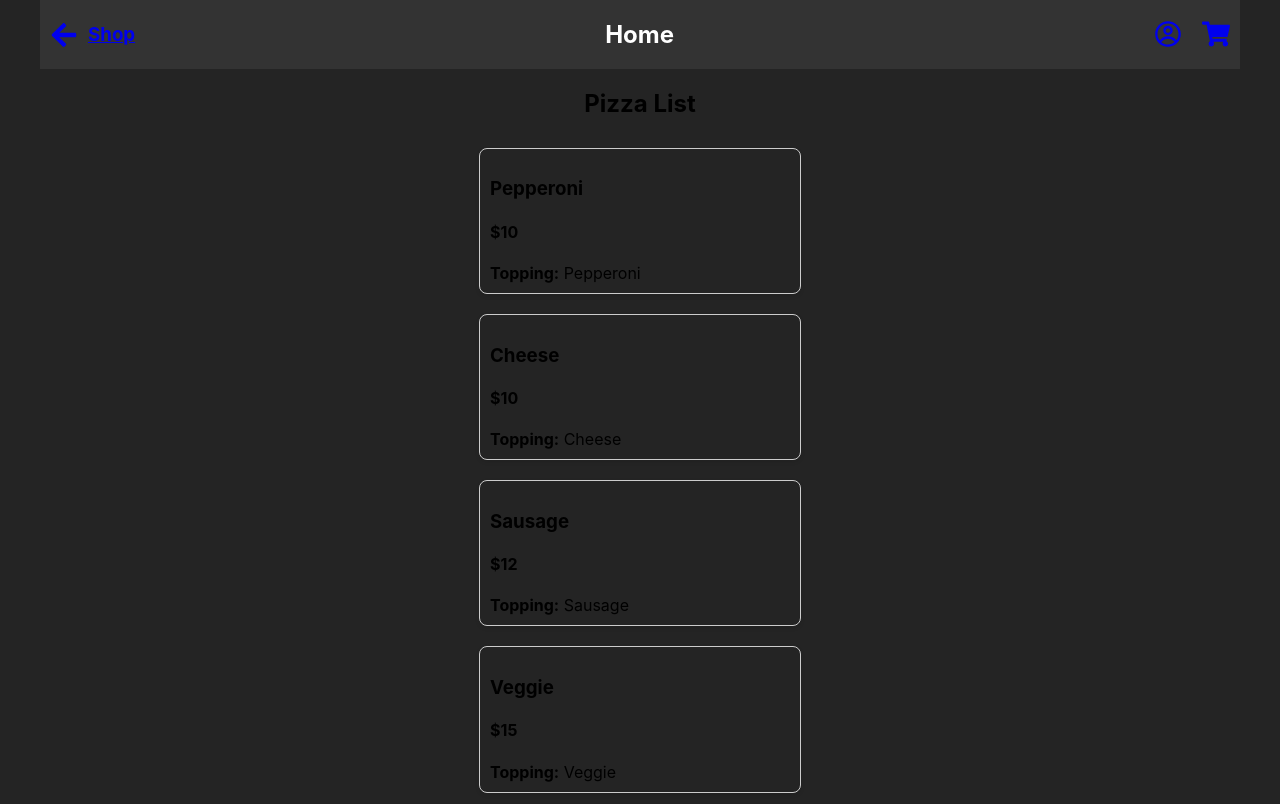
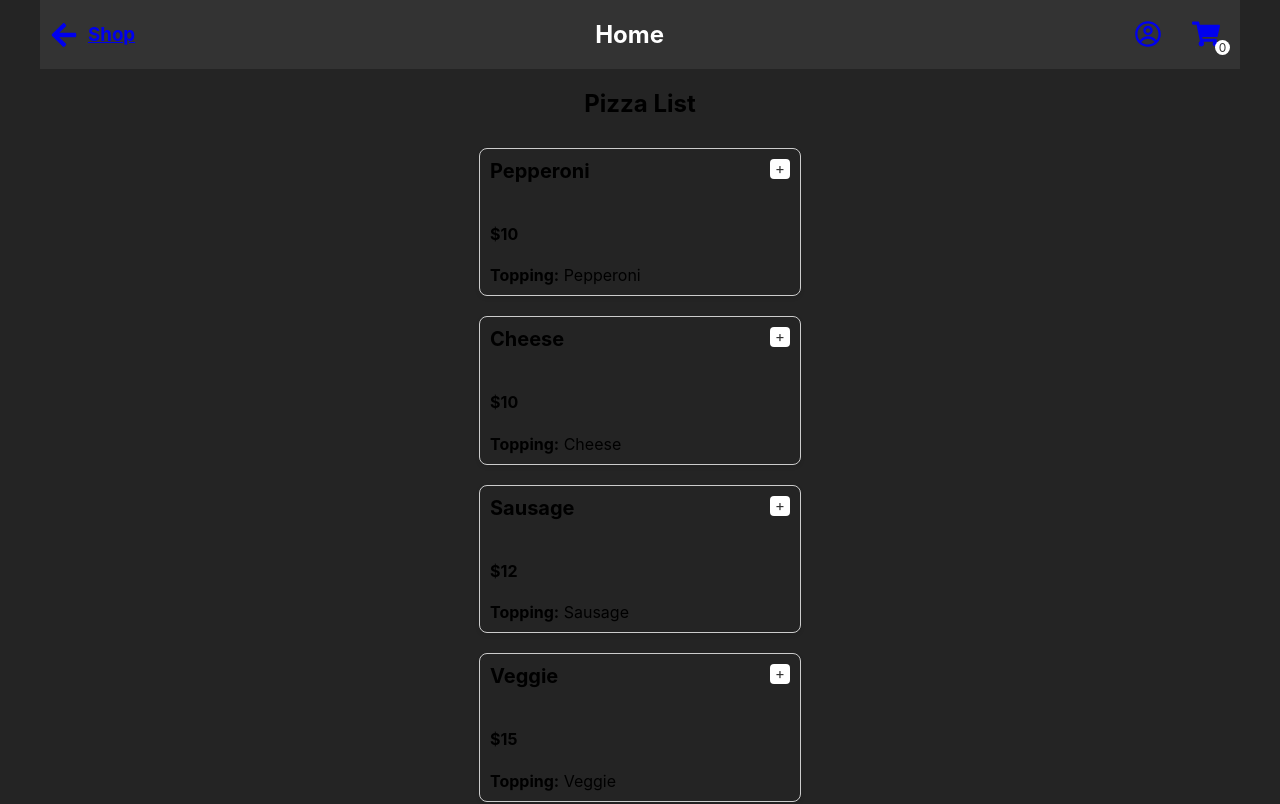
Before and after one commit to throwpedro/pizza_shop, a React (Vite) app in the folder react_shop/: page / in a window 1280 px wide. Shown: the top 804 px of the page. Built offline with nearby package versions, Linux system fonts and the light colour scheme.

Commit message:
Added cart count and add sign. Other minor changes and cleanup.

```diff
--- a/react_shop/src/components/topbar/TopBar.css
+++ b/react_shop/src/components/topbar/TopBar.css
@@ -27,9 +27,32 @@
     margin: 17px 10px 0 10px;
 }
 
-.profile-icon, .cart-icon {
+.profile-icon {
     font-size: 28px;
     width: 28px;
     height: 28px;
     margin: 0 10px;
+
 }
+
+.cart-icon {
+    font-size: 28px;
+    width: 28px;
+    height: 28px;
+    margin: 0 20px;
+    position: relative;
+    .cart-count {
+        font-size: 12px;
+        position: absolute;
+        top: 20px;
+        right: -10px;
+        background-color: #fff;
+        color: #333;
+        border-radius: 50%;
+        width: 15px;
+        height: 15px;
+        display: flex;
+        justify-content: center;
+        align-items: center;
+    }
+}
--- a/react_shop/src/components/topbar/TopBar.tsx
+++ b/react_shop/src/components/topbar/TopBar.tsx
@@ -3,12 +3,16 @@ import { FaShoppingCart } from "react-icons/fa";
 import { CgProfile } from "react-icons/cg";
 import { Link } from 'react-router-dom';
 import { FaArrowLeft } from "react-icons/fa";
+import { useAtom } from 'jotai';
+import { cartContentsAtom } from '../../store';
 
 type TopBarProps = {
     routeName: string;
 }
 
 function TopBar({routeName}: TopBarProps) {
+    const [cartContents] = useAtom(cartContentsAtom);
+    const cartCount = cartContents.reduce((acc, item) => acc + item.count, 0);
     return (
         <div className="topbar">
             <Link to="/" className='left-icons'>
@@ -29,6 +33,7 @@ function TopBar({routeName}: TopBarProps) {
                 <Link to="/cart">
                     <div className="cart-icon">
                         <FaShoppingCart />
+                        <div className="cart-count">{cartCount}</div>
                     </div>
                 </Link>
             </div>
--- a/react_shop/src/pages/cart/Cart.tsx
+++ b/react_shop/src/pages/cart/Cart.tsx
@@ -2,7 +2,7 @@ import { useAtom } from "jotai";
 import CenterContent from "../../components/CenterContent";
 import TopBar from "../../components/topbar/TopBar";
 import { cartContentsAtom } from "../../store";
-import { PizzaCard } from "../home/PIzzaList";
+import { PizzaCard } from "../home/PizzaList";
 import Counter from "./Counter";
 import './cart.css';
 
--- a/react_shop/src/pages/home/Home.tsx
+++ b/react_shop/src/pages/home/Home.tsx
@@ -1,6 +1,6 @@
 import CenterContent from "../../components/CenterContent";
 import TopBar from "../../components/topbar/TopBar";
-import PizzaList from "./PIzzaList";
+import PizzaList from "./PizzaList";
 
 
 function Home() {
--- a/react_shop/src/pages/home/PIzzaList.tsx
+++ b/react_shop/src/pages/home/PIzzaList.tsx
@@ -4,9 +4,10 @@ import { Product, cartContentsAtom } from '../../store';
 
 export type PizzaCardProps = {
   pizza: Product;
+  showAddIcon?: boolean;
 };
 
-export const PizzaCard = ({ pizza }: PizzaCardProps) => {
+export const PizzaCard = ({ pizza, showAddIcon }: PizzaCardProps) => {
   const [cart, setCart] = useAtom(cartContentsAtom);
 
   const updateCart = () => {
@@ -18,8 +19,11 @@ export const PizzaCard = ({ pizza }: PizzaCardProps) => {
   }
 
   return (
-    <div className="pizza-card" onClick={updateCart}>
-      <h3>{pizza.name}</h3>
+    <div className="pizza-card">
+      <div className='pizza-card-top-row'>
+        <h3 className='pizza-card-name'>{pizza.name}</h3>
+        {showAddIcon && <span onClick={updateCart} className='pizza-card-add'>+</span>}
+      </div>
       <h4>${pizza.unitPrice}</h4>
       <p><strong>Topping:</strong> {pizza.topping}</p>
     </div>
@@ -40,7 +44,7 @@ const PizzaList = () => {
       <h2>Pizza List</h2>
       <div className="pizza-list">
         {pizzas.map(pizza => (
-          <PizzaCard key={pizza.id} pizza={pizza} />
+          <PizzaCard key={pizza.id} pizza={pizza} showAddIcon />
         ))}
       </div>
     </div>
--- a/react_shop/src/pages/home/pizzalist.css
+++ b/react_shop/src/pages/home/pizzalist.css
@@ -10,15 +10,35 @@
 }
 
 .pizza-card {
-    cursor: pointer;
+    position: relative;
     border: 1px solid #ccc;
     border-radius: 8px;
     padding: 10px;
     margin: 10px;
     width: 300px;
     box-shadow: 0 2px 4px rgba(0, 0, 0, 0.1);
+    .pizza-card-top-row {
+        display: flex;
+        flex-direction: row;
+        justify-content: space-between;
+        .pizza-card-name {
+            margin-block-start: 0; /* Remove h3 the default margin */
+            font-size: 20px;
+            font-weight: bold;
+        }
+        .pizza-card-add {
+            cursor: pointer;
+            background-color: #fff;
+            color: #333;
+            border-radius: 4px;
+            width: 20px;
+            height: 20px;
+            display: flex;
+            justify-content: center;
+            font-size: 15px;
+        }
+    }
+    p {
+        margin: 0;
+    }
 }
-
-.pizza-card p {
-    margin: 0;
-}
```
Also changed, not shown: 1 other file (tests, documents, lock files or other folders).
